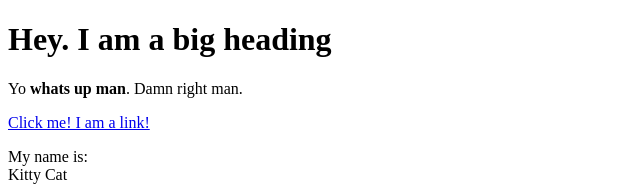
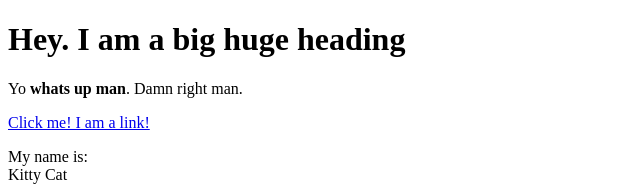
Before and after one commit to CurlyCitizen/Cartoon-hero, a plain HTML site: page test.html in a window 1280 px wide. Shown: the top 186 px of the page, without its empty margins (0-640 px from the left). Drawn offline with Linux system fonts and the light colour scheme.

Commit message:
add fat heading

```diff
--- a/test.html
+++ b/test.html
@@ -1,9 +1,10 @@
 <!DOCTYPE html>
 <html>
 <head>
+	<title>Test page</title>
 </head>
 	<body>
-	<h1>Hey. I am a big heading </h1>
+	<h1>Hey. I am a big huge heading </h1>
 	<p>Yo <b>whats up man</b>. Damn right man.</p>
 	<a href="https://google.com" target="_blank" title="Lets go to Google">Click me! I am a link!</a>
 	<p>My name is:<br>
```
